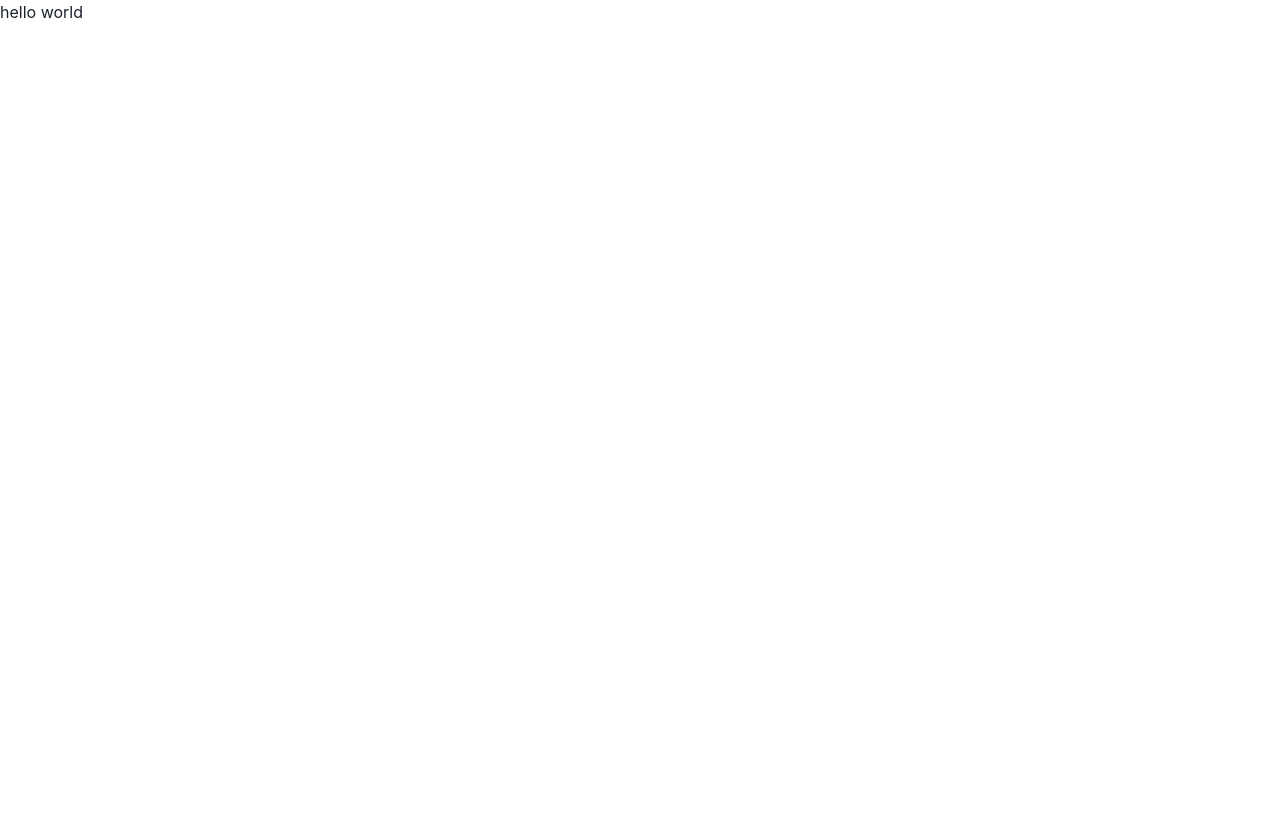
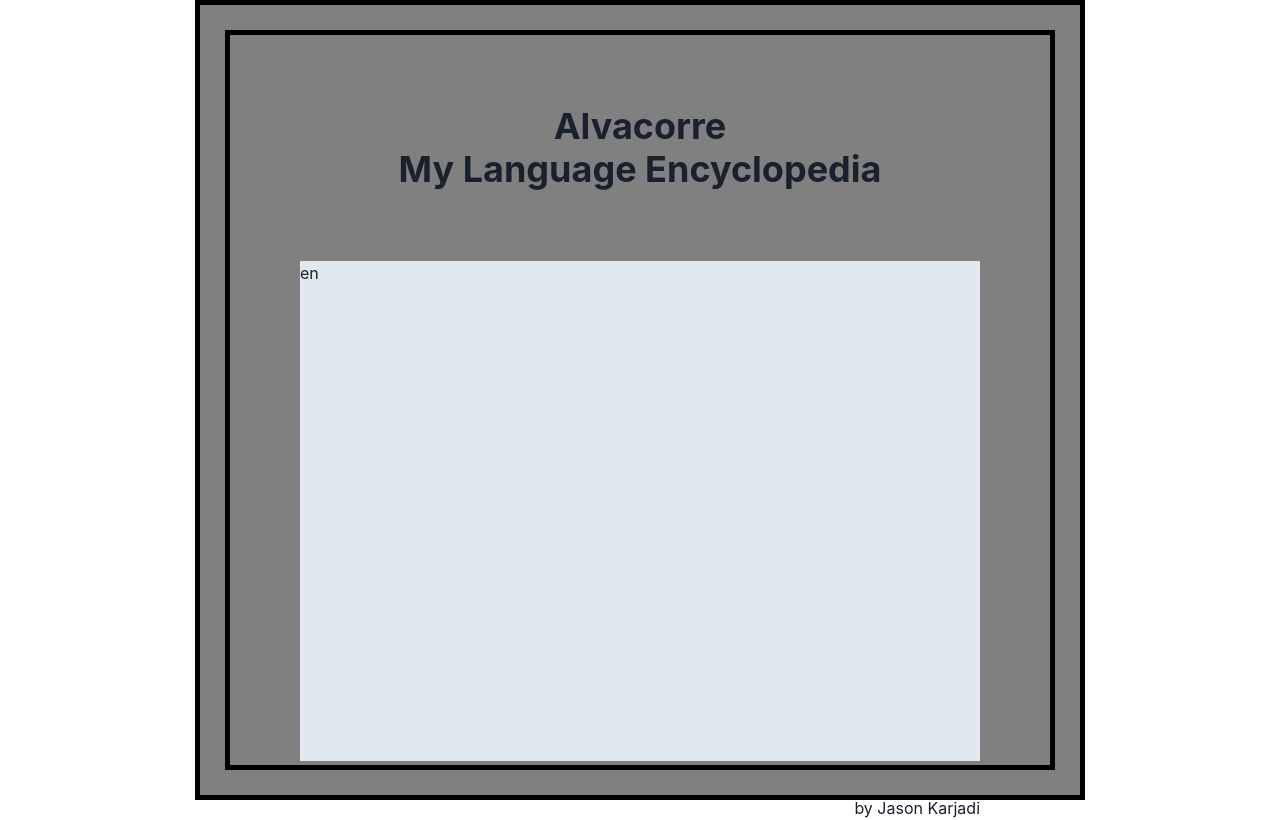
Before and after one commit to jasonkarjadi/alvacorre-globe, a Next.js app in the folder web/: page / in a window 1280 px wide. Built offline with nearby package versions, Linux system fonts and the light colour scheme.

Commit message:
book cover

```diff
--- a/web/src/pages/index.tsx
+++ b/web/src/pages/index.tsx
@@ -1,5 +1,31 @@
+import { Box, Heading, Text } from "@chakra-ui/react";
+import { useState } from "react";
+
 const Index = () => {
-  return "hello world";
+  const [locale, setLocale] = useState("en");
+
+  return (
+    <Box
+      bg="gray"
+      h="100vh"
+      w="890px"
+      mx="auto"
+      p="25px"
+      border="5px solid black"
+    >
+      <Box border="5px solid black" p="70px" h="100%">
+        <Heading textAlign="center">
+          Alvacorre
+          <br />
+          <span>My Language Encyclopedia</span>
+        </Heading>
+        <Box bg="gray.200" w="100%" h="500px" mt="70px" mb="35px">
+          {locale}
+        </Box>
+        <Text textAlign="right">by Jason Karjadi</Text>
+      </Box>
+    </Box>
+  );
 };
 
 export default Index;
```
